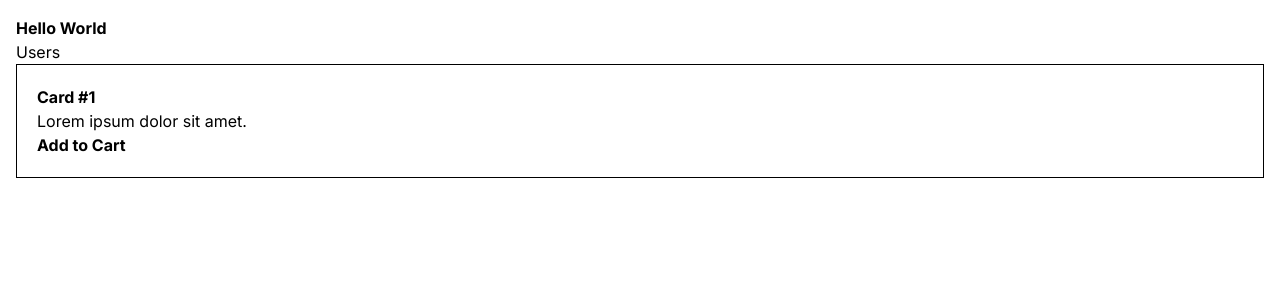
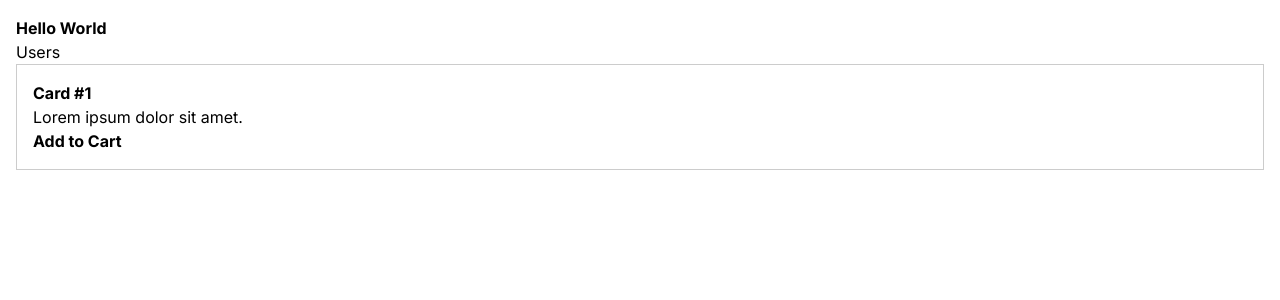
Before and after one commit to jfcv/next-app, a Next.js app: page / in a window 1280 px wide. Shown: the top 300 px of the page. Built offline with nearby package versions, Linux system fonts and the light colour scheme.

Commit message:
Implement CSS Modules for the ProductCard component.

```diff
--- a/app/components/AddToCart.tsx
+++ b/app/components/AddToCart.tsx
@@ -1,4 +1,4 @@
-'use client'
+'use client' // this makes it a client component, a separated component which needs interactivity
 import React from 'react'
 
 const AddToCart = () => {
--- /dev/null
+++ b/app/components/ProductCard.module.css
@@ -0,0 +1,8 @@
+.card {
+    padding: 1rem;
+    border: 1px solid #ccc;
+}
+
+.header {
+    font-weight: bold;
+}
--- a/app/components/ProductCard.tsx
+++ b/app/components/ProductCard.tsx
@@ -1,15 +1,11 @@
 import React from 'react'
 import AddToCart from './AddToCart'
+import styles from './ProductCard.module.css'
 
 const ProductCard = () => {
-  const divStyle = {
-    border: '1px solid #000',
-    padding: '20px'
-  }
-
   return (
-    <div style={divStyle}>
-        <h2 style={{fontWeight: 'bold'}}>Card #1</h2>
+    <div className={styles.card}>
+        <h2 className={styles.header}>Card #1</h2>
         <p>Lorem ipsum dolor sit amet.</p>
 
         <AddToCart />
--- a/app/users/page.tsx
+++ b/app/users/page.tsx
@@ -7,7 +7,7 @@ interface User {
 
 const UsersPage = async () => {
   /**
-   * this means is gonna fresh data from the backend every 10 seconds
+   * this means is gonna refresh data from the backend every 10 seconds
    * this just works for fetch()
    * but DOESN'T WORK for axios()
    */
```
